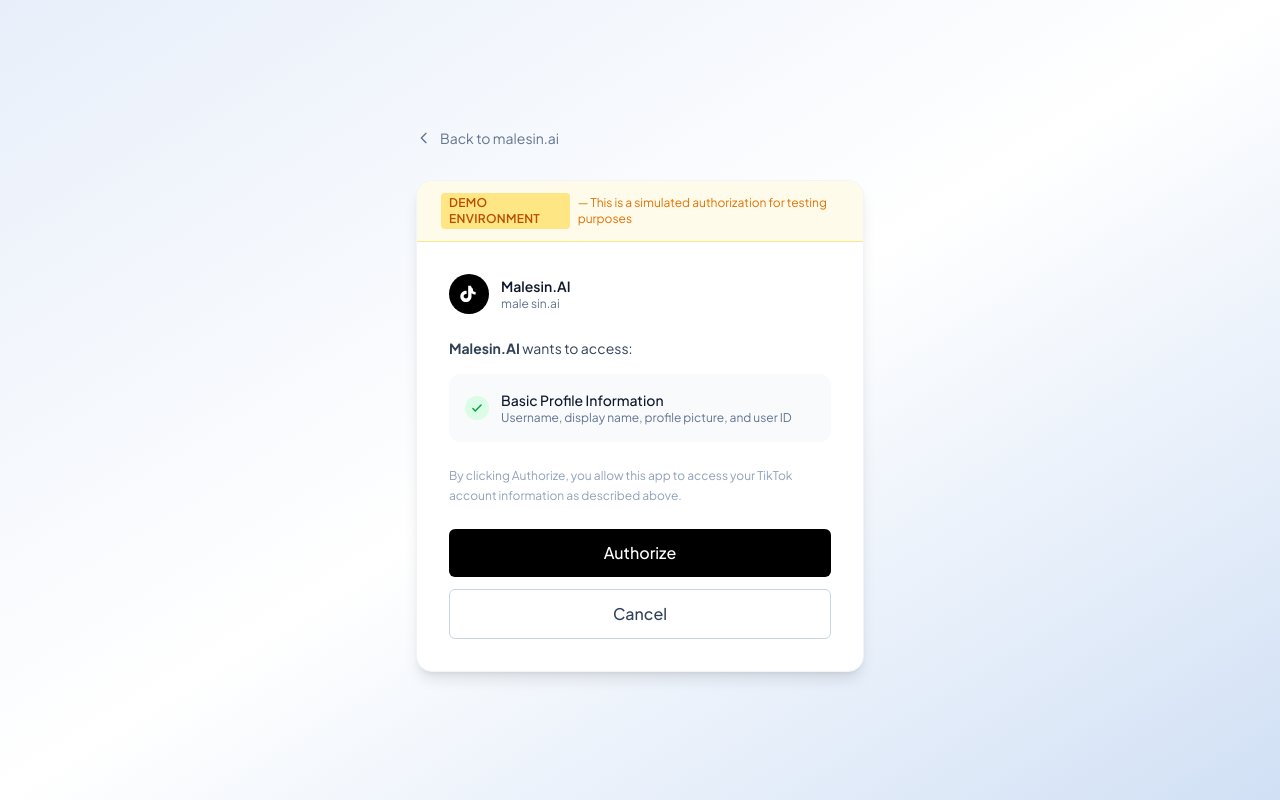
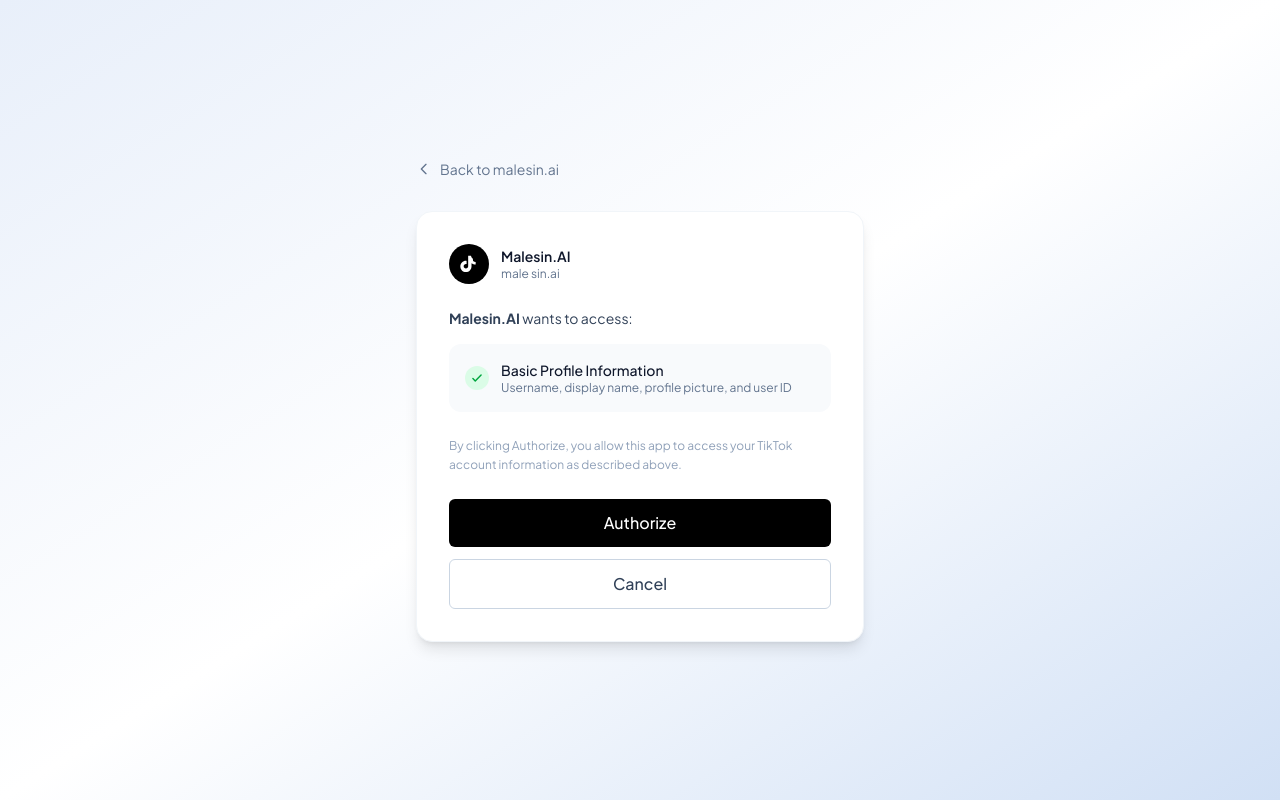
Before and after one commit to RIANPURNAMA1/malesin.ai, a React (Vite) app: page /auth/tiktok/authorize in a window 1280 px wide. Built offline with nearby package versions, Linux system fonts and the light colour scheme.

Commit message:
perubahan

```diff
--- a/src/components/TikTokConnectSection.tsx
+++ b/src/components/TikTokConnectSection.tsx
@@ -1,4 +1,4 @@
-import { Link } from 'react-router-dom'
+import TikTokLoginButton from './tiktok/TikTokLoginButton'
 
 export default function TikTokConnectSection() {
   return (
@@ -24,15 +24,7 @@
               aplikasi. Didukung oleh TikTok Developer Platform untuk koneksi yang aman
               dan andal.
             </p>
-            <Link
-              to="/auth/tiktok/authorize"
-              className="inline-flex items-center gap-2 px-6 py-3 bg-black hover:bg-slate-700 text-white font-medium rounded-md transition-all duration-200"
-            >
-              <svg className="w-5 h-5" viewBox="0 0 24 24" fill="currentColor">
-                <path d="M16.6 5.8C15.5 4.7 14.6 3.4 14.3 2H11v12.6c0 1.5-1.2 2.7-2.7 2.7-1.5 0-2.7-1.2-2.7-2.7s1.2-2.7 2.7-2.7c.3 0 .5 0 .8.1V8.3c-.3 0-.5-.1-.8-.1-3.7 0-6.7 3-6.7 6.7s3 6.7 6.7 6.7 6.7-3 6.7-6.7V11c1.4 1.1 3.2 1.7 5 1.7v-3c-1.1 0-2.2-.3-3.1-1.2z" />
-              </svg>
-              Connect TikTok
-            </Link>
+            <TikTokLoginButton />
           </div>
 
           <div className="flex-shrink-0">
--- a/src/pages/Login.tsx
+++ b/src/pages/Login.tsx
@@ -1,10 +1,12 @@
 import { Link } from 'react-router-dom'
 import { Helmet } from 'react-helmet-async'
 import TikTokConnectionStatus from '../components/tiktok/TikTokConnectionStatus'
+import TikTokLoginButton from '../components/tiktok/TikTokLoginButton'
 import { isTikTokConnected } from '../lib/tiktok'
 
 export default function Login() {
   const connected = isTikTokConnected()
+  const hasClientKey = !!import.meta.env.VITE_TIKTOK_CLIENT_KEY
 
   return (
     <>
@@ -48,17 +50,25 @@
                   >
                     Buka Dashboard
                   </Link>
+                  <button
+                    onClick={() => { localStorage.removeItem('malesin_tiktok_auth'); localStorage.removeItem('malesin_tiktok_user'); window.location.reload() }}
+                    className="text-xs text-red-500 hover:text-red-600 transition-colors"
+                  >
+                    Disconnect
+                  </button>
                 </div>
               ) : (
-                <Link
-                  to="/auth/tiktok/authorize"
-                  className="inline-flex items-center gap-3 px-6 py-3 bg-black hover:bg-slate-800 text-white font-medium rounded-md transition-all duration-200 shadow-md hover:shadow-lg"
-                >
-                  <svg className="w-5 h-5" viewBox="0 0 24 24" fill="currentColor">
-                    <path d="M16.6 5.8C15.5 4.7 14.6 3.4 14.3 2H11v12.6c0 1.5-1.2 2.7-2.7 2.7-1.5 0-2.7-1.2-2.7-2.7s1.2-2.7 2.7-2.7c.3 0 .5 0 .8.1V8.3c-.3 0-.5-.1-.8-.1-3.7 0-6.7 3-6.7 6.7s3 6.7 6.7 6.7 6.7-3 6.7-6.7V11c1.4 1.1 3.2 1.7 5 1.7v-3c-1.1 0-2.2-.3-3.1-1.2z" />
-                  </svg>
-                  Connect TikTok
-                </Link>
+                <div className="flex flex-col items-center gap-3">
+                  <TikTokLoginButton />
+                  {!hasClientKey && (
+                    <Link
+                      to="/auth/tiktok/authorize"
+                      className="text-xs text-slate-400 hover:text-primary transition-colors"
+                    >
+                      Lanjutkan dengan Demo Mode
+                    </Link>
+                  )}
+                </div>
               )}
             </div>
 
--- a/src/pages/TikTokAuthorize.tsx
+++ b/src/pages/TikTokAuthorize.tsx
@@ -1,7 +1,24 @@
-import { Link } from 'react-router-dom'
+import { Link, useNavigate } from 'react-router-dom'
 import { Helmet } from 'react-helmet-async'
+import { getTikTokOAuthUrl } from '../lib/tiktok'
 
 export default function TikTokAuthorize() {
+  const navigate = useNavigate()
+  const hasClientKey = !!import.meta.env.VITE_TIKTOK_CLIENT_KEY
+
+  const handleAuthorize = () => {
+    if (hasClientKey) {
+      try {
+        const url = getTikTokOAuthUrl()
+        window.location.href = url
+      } catch {
+        navigate('/auth/tiktok/callback?code=demo_code_12345&state=demo')
+      }
+    } else {
+      navigate('/auth/tiktok/callback?code=demo_code_12345&state=demo')
+    }
+  }
+
   return (
     <>
       <Helmet>
@@ -21,14 +38,16 @@
           </Link>
 
           <div className="bg-white rounded-2xl shadow-lg border border-slate-100 overflow-hidden">
+            {!hasClientKey && (
               <div className="bg-amber-50 border-b border-amber-200 px-6 py-3 flex items-center gap-2">
                 <span className="text-xs font-semibold text-amber-700 bg-amber-200 px-2 py-0.5 rounded uppercase tracking-wide">
                   Demo Environment
                 </span>
                 <span className="text-xs text-amber-600">
-                — This is a simulated authorization for testing purposes
+                  — simulated authorization for testing
                 </span>
               </div>
+            )}
 
             <div className="p-8">
               <div className="flex items-center gap-3 mb-6">
@@ -67,12 +86,12 @@
               </p>
 
               <div className="flex flex-col gap-3">
-                <Link
-                  to="/auth/tiktok/callback?code=demo_code_12345&state=demo"
+                <button
+                  onClick={handleAuthorize}
                   className="w-full text-center px-6 py-3 bg-black hover:bg-slate-800 text-white font-medium rounded-md transition-colors"
                 >
                   Authorize
-                </Link>
+                </button>
                 <Link
                   to="/login"
                   className="w-full text-center px-6 py-3 border border-slate-300 hover:bg-slate-50 text-slate-700 font-medium rounded-md transition-colors"
```
Also changed, not shown: 1 other file (tests, documents, lock files or other folders). Lines whose indentation alone changed are shown as unchanged.
